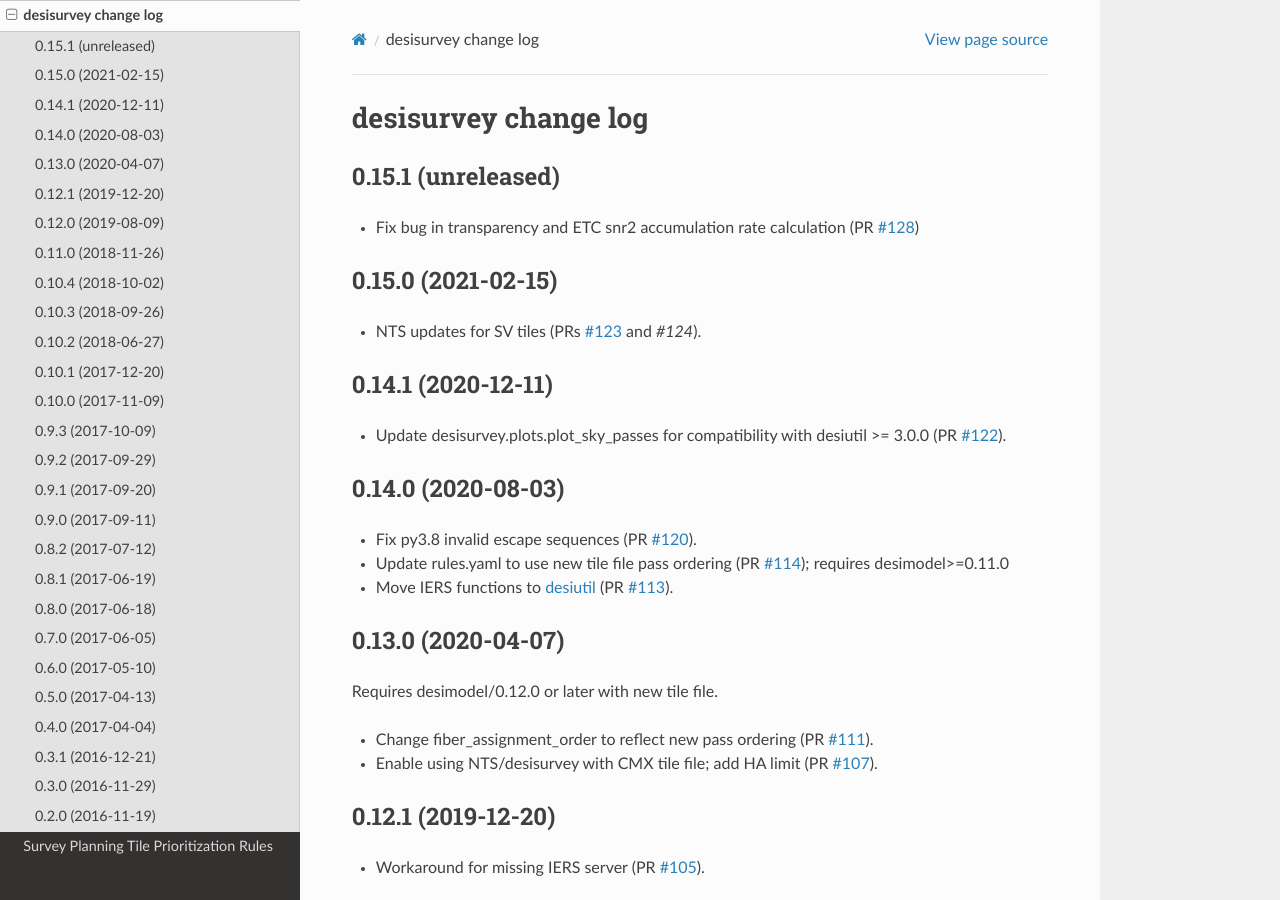
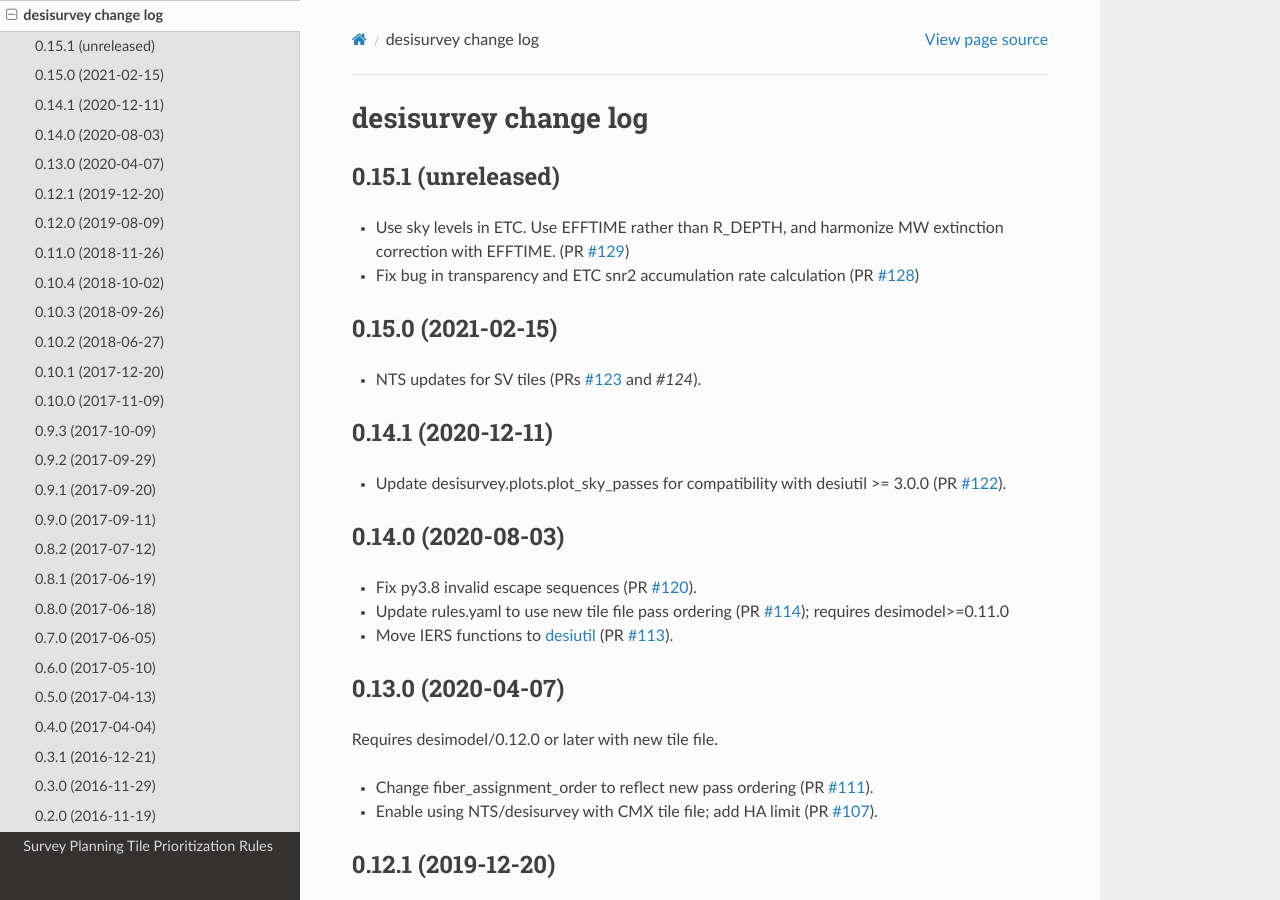
Before and after one commit to desihub/desisurvey, a Sphinx documentation site: the page built from doc/changes.rst, in a window 1280 px wide and 900 px high. Built offline with Sphinx 7.4.7 and the Read the Docs theme 2.0.0, drawn with Linux system fonts in a browser that asks for light colours.

Commit message:
Update change log.

```diff
--- a/doc/changes.rst
+++ b/doc/changes.rst
@@ -5,10 +5,13 @@ desisurvey change log
 0.15.1 (unreleased)
 -------------------
 
+* Use sky levels in ETC.  Use EFFTIME rather than R_DEPTH, and harmonize
+  MW extinction correction with EFFTIME.  (PR `#129`_)
 * Fix bug in transparency and ETC snr2 accumulation rate calculation
   (PR `#128`_)
 
 .. _`#128`: https://github.com/desihub/desisurvey/pull/128
+.. _`#129`: https://github.com/desihub/desisurvey/pull/129
 
 0.15.0 (2021-02-15)
 -------------------
```
